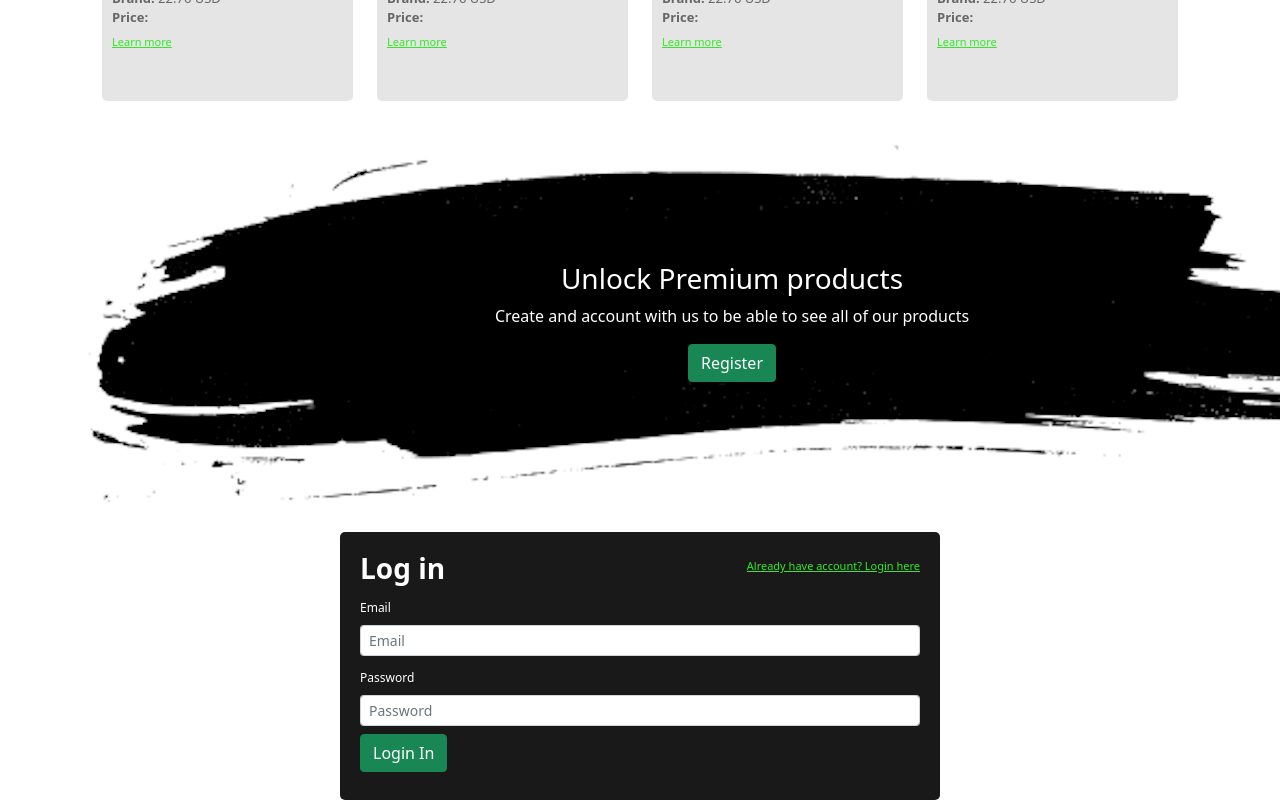
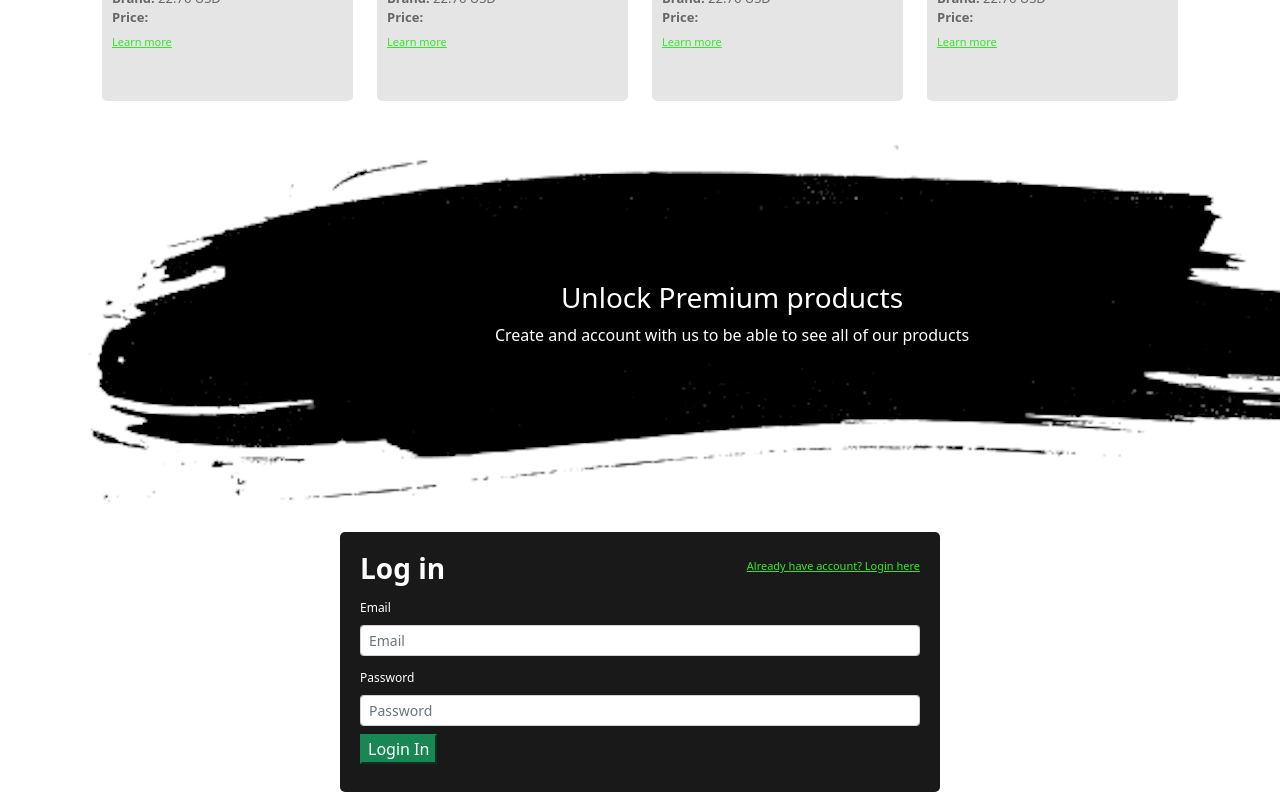
Before and after one commit to Kyriakoue89/ic_markets_test, a React (Create React App) app: page / in a window 1280 px wide. Shown: the part 1574-2374 px from the top of the page. Built offline with nearby package versions, Linux system fonts and the light colour scheme.

Commit message:
remove route

```diff
--- a/src/App.js
+++ b/src/App.js
@@ -1,5 +1,4 @@
 import React, { useState } from "react";
-import { BrowserRouter as Router, Navigate, Route } from 'react-router-dom'
 
 import NavigationContainer from "./components/Menu/NavigationBar";
 import { BasicProducts } from "./components/Products/BasicProducts";
@@ -31,7 +30,7 @@ function App() {
 					<div className="col-sm-12">
 						<h3>Unlock Premium products</h3>
 						<p>Create and account with us to be able to see all of our products</p>
-						<Button className="btn-success">Register</Button>
+
 					</div>
 				</div>
 			</div>
--- a/src/components/Login/Login.jsx
+++ b/src/components/Login/Login.jsx
@@ -29,7 +29,7 @@ export const Login = (props) => {
                 <Form.Control size="sm" value={pass} onChange={(e) => setPass(e.target.value)}  type="password" id="password" placeholder="Password"/>
             </Form.Group>
             <Form.Group className="mb-2">
-                <Button type="submit" className="btn-success">Login In</Button>
+                <button type="submit" className="btn-success">Login In</button>
             </Form.Group>
 		</Form>
 				</div>
--- a/src/components/Menu/NavigationBar.js
+++ b/src/components/Menu/NavigationBar.js
@@ -3,7 +3,6 @@ import Container from 'react-bootstrap/Container';
 import Nav from 'react-bootstrap/Nav';
 import Navbar from 'react-bootstrap/Navbar';
 import { Button } from 'react-bootstrap';
-import { BrowserRouter, Routes, Route } from 'react-router-dom';
 
 
 
@@ -23,13 +22,6 @@ function NavigationContainer() {
 
                     </Nav>
                     <Nav>
-				<BrowserRouter>
-        			<Routes>
-  	  					<Route path="/login">
-
-         	 			</Route>
-      				</Routes>
-      			</BrowserRouter>
                         <Nav.Link href="#deets">Login</Nav.Link>
                         <Button variant="outline-success">Search</Button>
                     </Nav>
```
